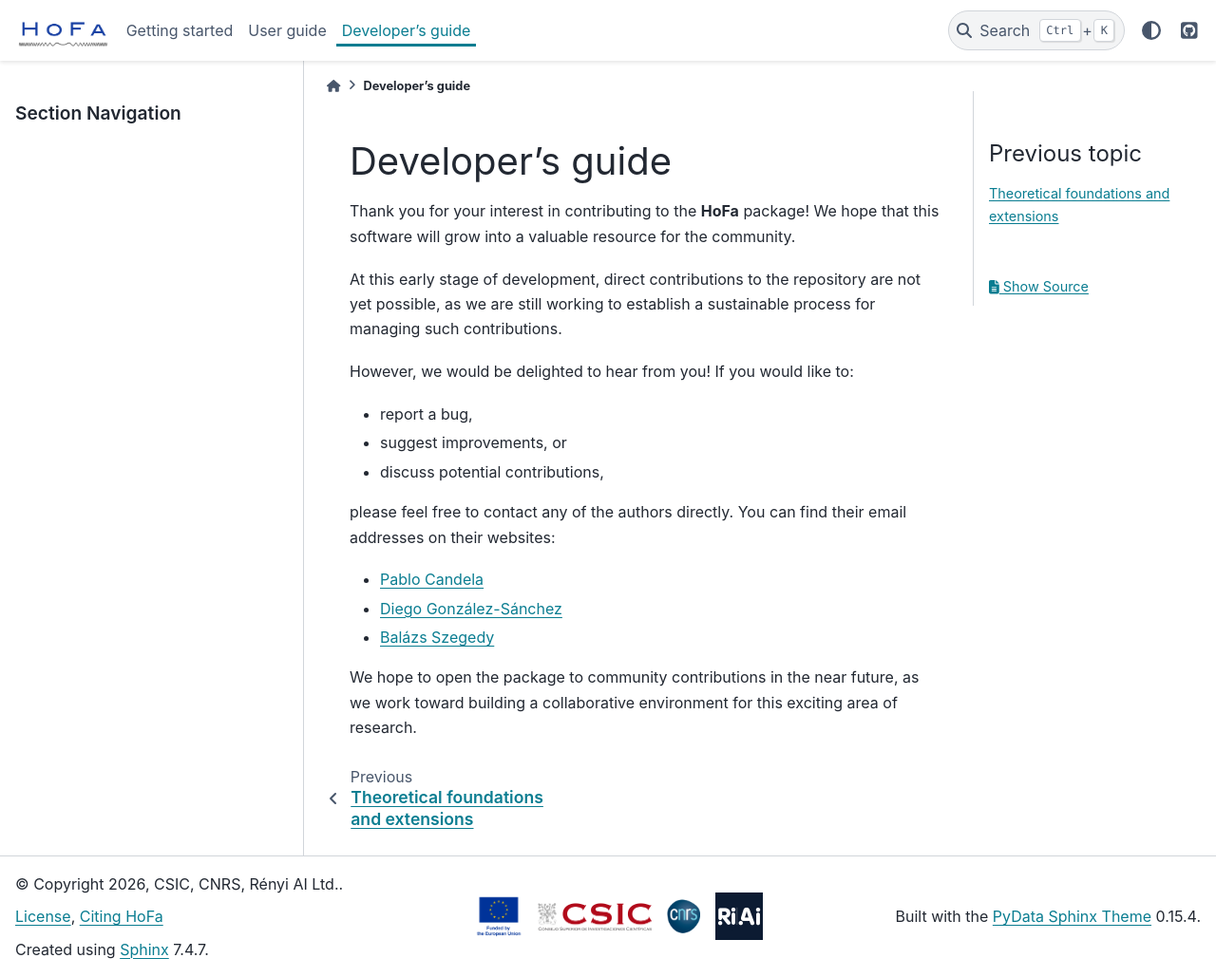
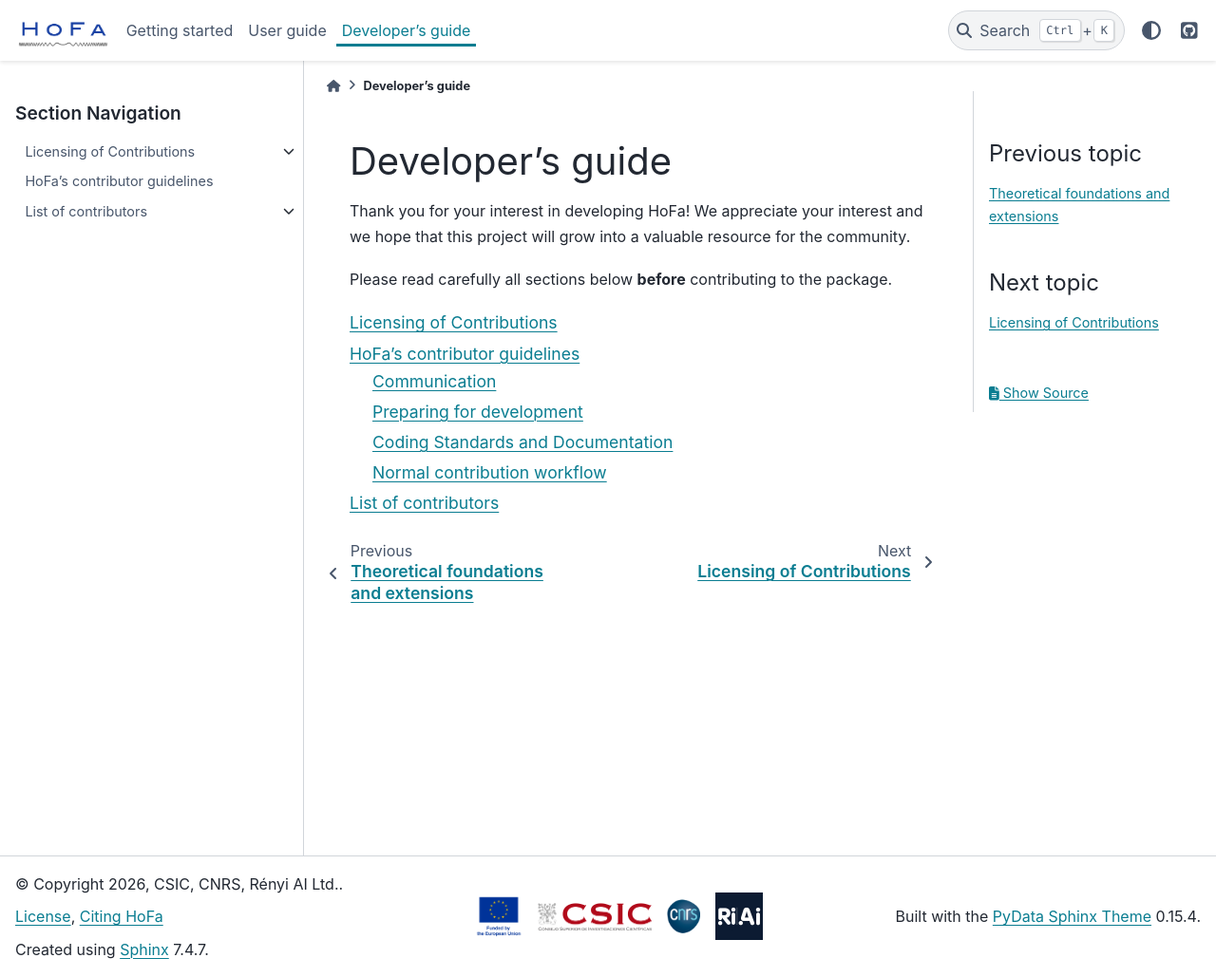
Before and after one commit to CandelaCSIC/hofa, a Sphinx documentation site: the page built from docs/source/developers_guide/for_developers.rst, in a window 1280 px wide and 1029 px high. Shown: the whole window at 95% size. Built offline with Sphinx 7.4.7 and the PyData theme 0.15.4, drawn with Linux system fonts in a browser that asks for light colours; pages that are not in the unit, such as notebooks, are missing from menus.

Commit message:
Added instructions for external contributions (#1)
* Started adding instructions for external contributions

* Updated the CONTRIBUTING.md to point to the newly created instructions for contributors.

---------

Co-authored-by: dglez91

```diff
--- a/docs/source/developers_guide/for_developers.rst
+++ b/docs/source/developers_guide/for_developers.rst
@@ -3,26 +3,13 @@
 Developer's guide
 ============================================================
 
+Thank you for your interest in developing HoFa! We appreciate your interest and we hope that this project will grow into a valuable resource for the community.
+
+Please read carefully all sections below **before** contributing to the package.
+
 .. toctree::
+    :maxdepth: 2
 
-Thank you for your interest in contributing to the **HoFa** package! We hope that this software will grow into a valuable resource for the community.
-
-At this early stage of development, direct contributions to the repository are not yet possible, as we are still working to establish a sustainable process for managing such contributions.
-
-However, we would be delighted to hear from you! If you would like to:
-
-- report a bug,
-
-- suggest improvements, or
-
-- discuss potential contributions,
-
-please feel free to contact any of the authors directly. You can find their email addresses on their websites:
-
-- `Pablo Candela <https://pablocandela.es/>`_
-
-- `Diego González-Sánchez <https://dglez91.github.io/>`_
-
-- `Balázs Szegedy <https://users.renyi.hu/~szegedyb/>`_
-
-We hope to open the package to community contributions in the near future, as we work toward building a collaborative environment for this exciting area of research.
+    licensing_of_contributions
+    hofa_contributor_guidelines
+    contributor_list
```
Also changed, not shown: CONTRIBUTING.md (+1 -19 lines), docs/source/developers_guide/contributor_list.rst (added, +9 -0 lines), docs/source/developers_guide/hofa_contributor_guidelines.rst (added, +195 -0 lines), docs/source/developers_guide/licensing_of_contributions.rst (added, +8 -0 lines).
